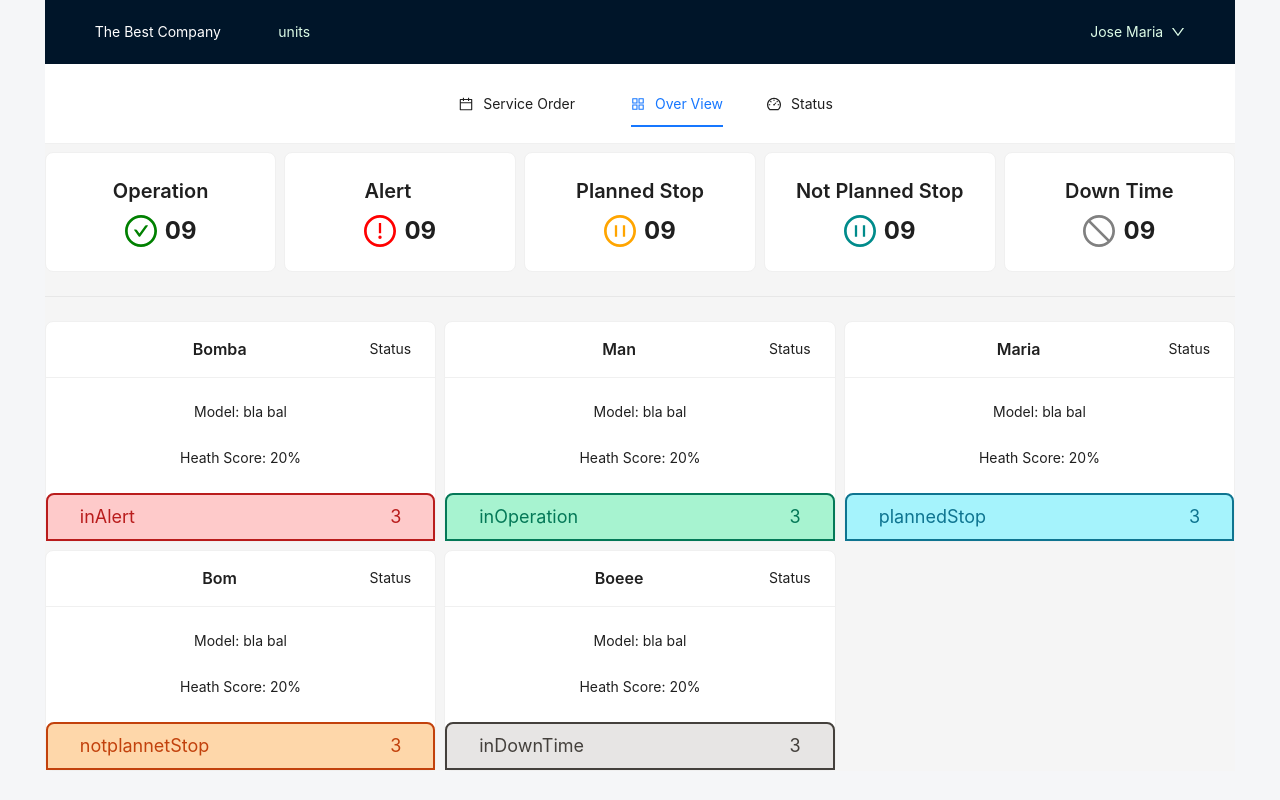
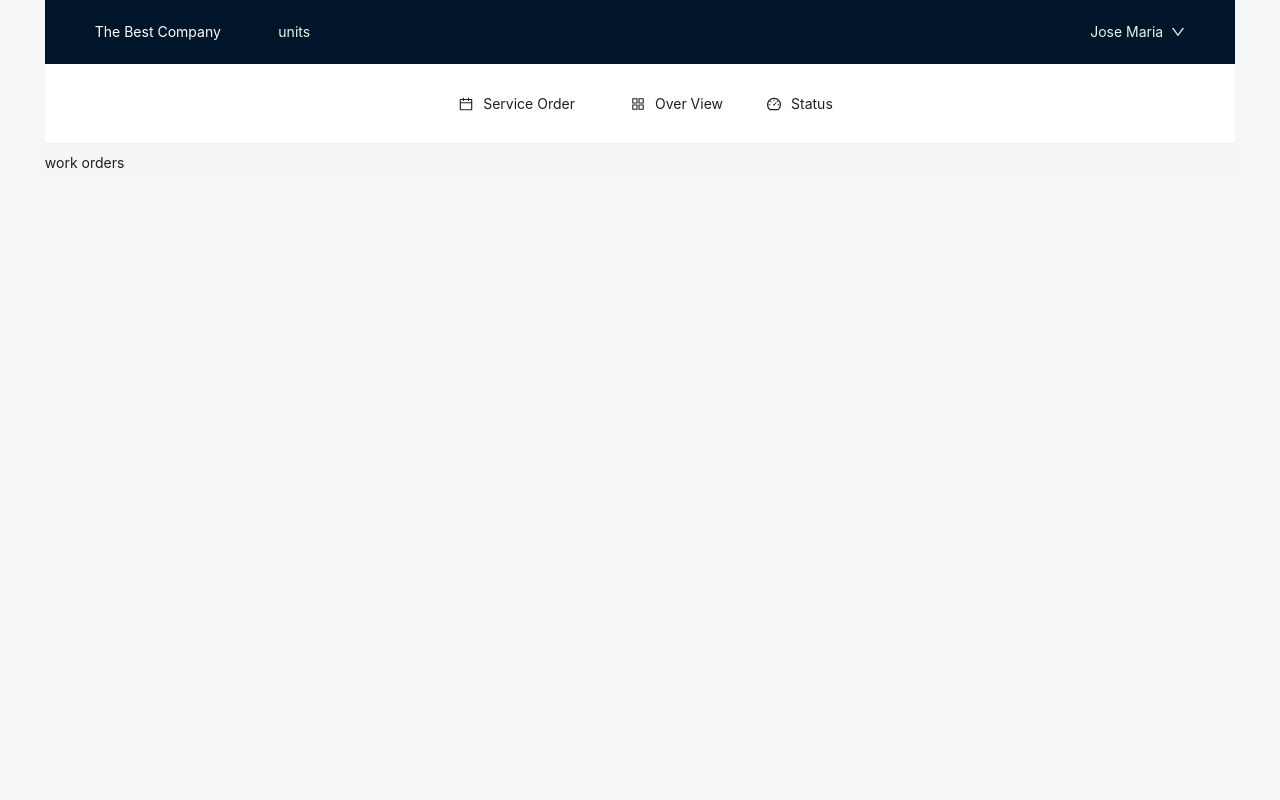
Before and after one commit to maracunha/industry-dashboard, a React (Vite) app: page /workorders in a window 1280 px wide. Built offline with nearby package versions, Linux system fonts and the light colour scheme.

Commit message:
feat: Add router and react query

```diff
--- a/package.json
+++ b/package.json
@@ -14,10 +14,12 @@
     "test": "vitest"
   },
   "dependencies": {
+    "@tanstack/react-query": "^4.28.0",
     "antd": "^5.4.0",
     "highcharts": "^10.3.3",
     "react": "^18.2.0",
-    "react-dom": "^18.2.0"
+    "react-dom": "^18.2.0",
+    "react-router-dom": "^6.10.0"
   },
   "devDependencies": {
     "@types/react": "^18.0.28",
--- a/src/App.tsx
+++ b/src/App.tsx
@@ -1,12 +1,27 @@
-import { App } from 'antd';
+import { QueryClient, QueryClientProvider } from '@tanstack/react-query';
+import { BrowserRouter } from 'react-router-dom';
+import { App as AntdApp } from 'antd';
 import Dashboard from './pages/Dashboard';
 
-function MainApp() {
+const App = () => {
+  const queryClient = new QueryClient({
+    defaultOptions: {
+      queries: {
+        staleTime: Infinity,
+        cacheTime: Infinity,
+      },
+    },
+  });
+
   return (
-    <App>
-      <Dashboard />
-    </App>
+    <BrowserRouter>
+      <QueryClientProvider client={queryClient}>
+        <AntdApp>
+          <Dashboard />
+        </AntdApp>
+      </QueryClientProvider>
+    </BrowserRouter>
   );
-}
+};
 
-export default MainApp;
+export default App;
--- a/src/pages/Dashboard/index.tsx
+++ b/src/pages/Dashboard/index.tsx
@@ -1,4 +1,5 @@
 import { useState } from 'react';
+import { Route, Routes, useNavigate } from 'react-router-dom';
 
 import { Dropdown, Layout, Menu, Space } from 'antd';
 import {
@@ -7,9 +8,13 @@ import {
   CalendarOutlined,
   DownOutlined,
 } from '@ant-design/icons';
+
 import View from '../View';
+import styles from './styles.module.css';
+import Status from '../Status';
+import WorkOrders from '../WorkOrders';
+
 import type { MenuProps } from 'antd';
-import styles from './styles.module.css';
 
 const { Header, Content } = Layout;
 
@@ -31,12 +36,12 @@ const users: MenuProps['items'] = [
 const items: MenuProps['items'] = [
   {
     label: 'Service Order',
-    key: 'services',
+    key: 'workorders',
     icon: <CalendarOutlined />,
   },
   {
     label: 'Over View',
-    key: 'view',
+    key: 'dashboard',
     icon: <AppstoreOutlined />,
   },
   {
@@ -47,10 +52,14 @@ const items: MenuProps['items'] = [
 ];
 
 function Dashboard() {
+  const navigate = useNavigate();
+
   const [current, setCurrent] = useState('view');
 
   const onClick: MenuProps['onClick'] = (e) => {
     console.log('click ', e);
+    navigate(`/${e.key}`);
+
     setCurrent(e.key);
   };
 
@@ -83,7 +92,11 @@ function Dashboard() {
         items={items}
       />
       <Content>
-        <View />
+        <Routes>
+          <Route path="/dashboard" element={<View />} />
+          <Route path="/status" element={<Status />} />
+          <Route path="/workorders" element={<WorkOrders />} />
+        </Routes>
       </Content>
     </Layout>
   );
--- /dev/null
+++ b/src/pages/Status/index.tsx
@@ -0,0 +1,5 @@
+function Status() {
+  return <div>status</div>
+}
+
+export default Status;
--- /dev/null
+++ b/src/pages/WorkOrders/index.tsx
@@ -0,0 +1,5 @@
+function WorkOrders() {
+  return <div>work orders</div>
+}
+
+export default WorkOrders;
```
Also changed, not shown: 1 other file (tests, documents, lock files or other folders).
